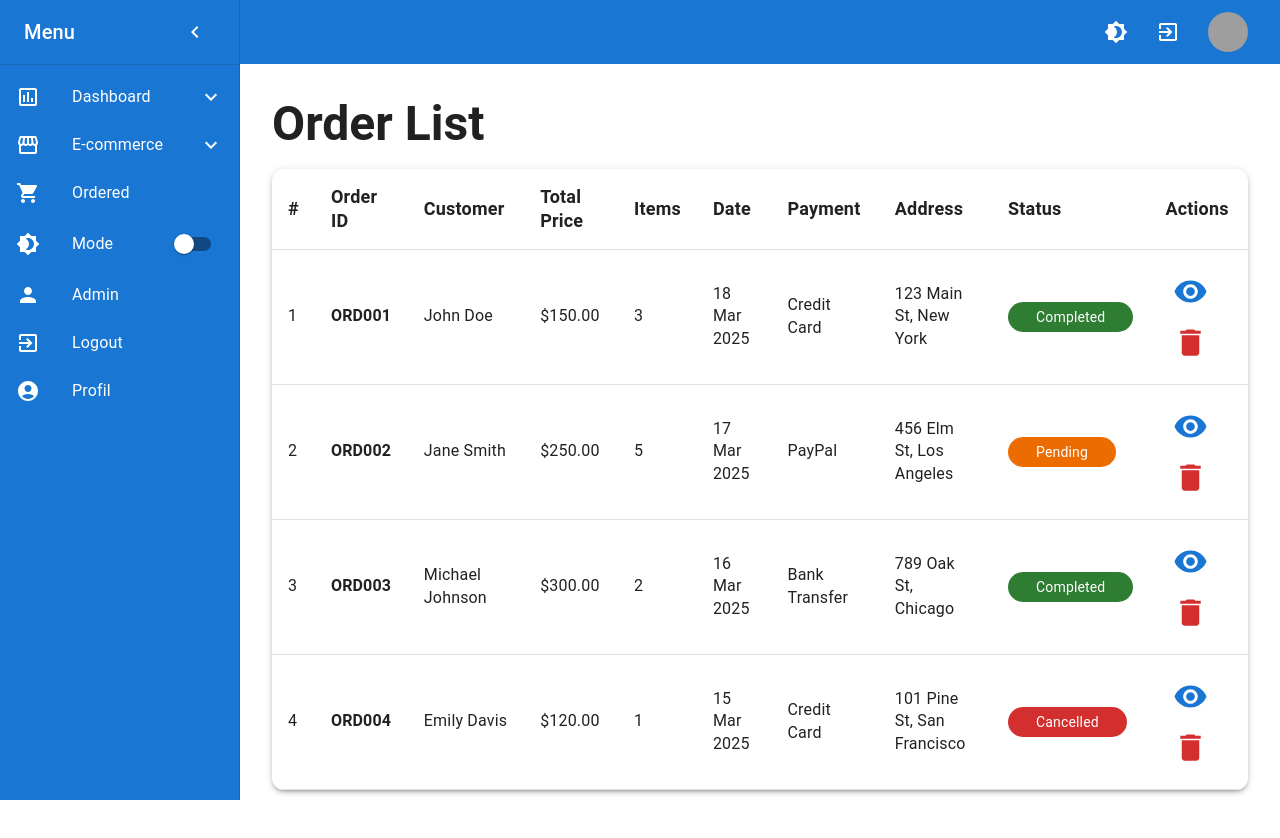
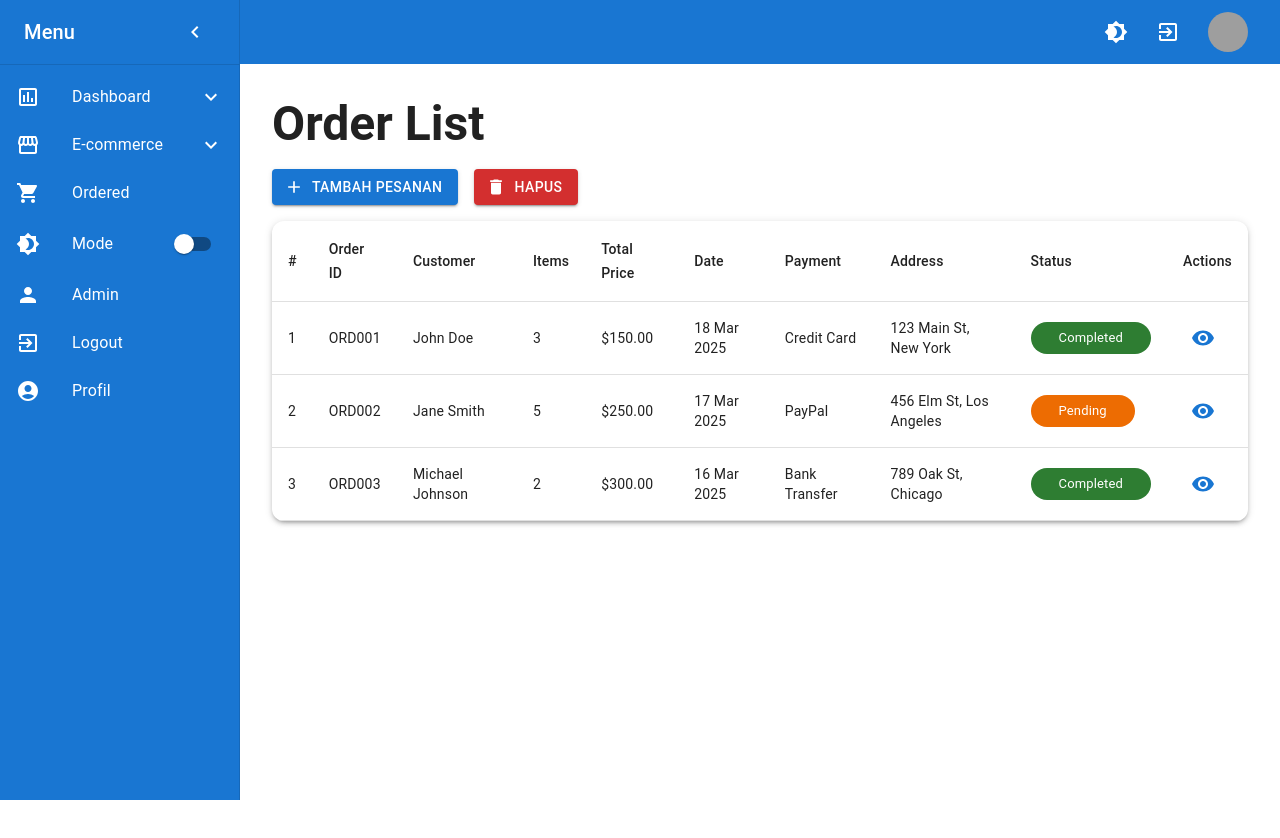
Before and after one commit to projectbinusa/staging-juwangi-client, a React (Vite) app: page /orders in a window 1280 px wide. Shown: the top 838 px of the page. Built offline with nearby package versions, Linux system fonts and the light colour scheme; grey boxes are pictures that could not be loaded.

Commit message:
add pesanan

```diff
--- a/src/pages/e-commerce/OrderList.jsx
+++ b/src/pages/e-commerce/OrderList.jsx
@@ -1,64 +1,83 @@
-// eslint-disable-next-line no-unused-vars
-import React from "react";
-import { Table, TableBody, TableCell, TableContainer, TableHead, TableRow, Paper, Typography, Chip, IconButton, Box, } from "@mui/material";
+import React, { useState } from "react";
+import {
+  Table, TableBody, TableCell, TableContainer, TableHead, TableRow, Paper,
+  Typography, Chip, IconButton, Box, Button, Modal, TextField, Select, MenuItem,
+  Checkbox, FormControl, InputLabel
+} from "@mui/material";
 import VisibilityIcon from "@mui/icons-material/Visibility";
 import DeleteIcon from "@mui/icons-material/Delete";
+import AddIcon from "@mui/icons-material/Add";
+import Swal from "sweetalert2";
 
 const OrderList = () => {
-  const dummyOrders = [
-    {
-      id: "ORD001",
-      customer: "John Doe",
-      total: "$150.00",
-      items: 3,
-      status: "Completed",
-      date: "18 Mar 2025",
-      payment: "Credit Card",
-      address: "123 Main St, New York",
-    },
-    {
-      id: "ORD002",
-      customer: "Jane Smith",
-      total: "$250.00",
-      items: 5,
-      status: "Pending",
-      date: "17 Mar 2025",
-      payment: "PayPal",
-      address: "456 Elm St, Los Angeles",
-    },
-    {
-      id: "ORD003",
-      customer: "Michael Johnson",
-      total: "$300.00",
-      items: 2,
-      status: "Completed",
-      date: "16 Mar 2025",
-      payment: "Bank Transfer",
-      address: "789 Oak St, Chicago",
-    },
-    {
-      id: "ORD004",
-      customer: "Emily Davis",
-      total: "$120.00",
-      items: 1,
-      status: "Cancelled",
-      date: "15 Mar 2025",
-      payment: "Credit Card",
-      address: "101 Pine St, San Francisco",
-    },
-  ];
+  const [orders, setOrders] = useState([
+    { id: "ORD001", customer: "John Doe", items: 3, total: "$150.00", status: "Completed", date: "18 Mar 2025", payment: "Credit Card", address: "123 Main St, New York" },
+    { id: "ORD002", customer: "Jane Smith", items: 5, total: "$250.00", status: "Pending", date: "17 Mar 2025", payment: "PayPal", address: "456 Elm St, Los Angeles" },
+    { id: "ORD003", customer: "Michael Johnson", items: 2, total: "$300.00", status: "Completed", date: "16 Mar 2025", payment: "Bank Transfer", address: "789 Oak St, Chicago" },
+  ]);
+
+  const [selectedOrders, setSelectedOrders] = useState([]);
+  const [openModal, setOpenModal] = useState(false);
+  const [newOrder, setNewOrder] = useState({ name: "", items: "", payment: "", address: "" });
+  const [deleteMode, setDeleteMode] = useState(false);
 
   const getStatusColor = (status) => {
     switch (status) {
-      case "Completed":
-        return "success";
-      case "Pending":
-        return "warning";
-      case "Cancelled":
-        return "error";
-      default:
-        return "default";
+      case "Completed": return "success";
+      case "Pending": return "warning";
+      case "Cancelled": return "error";
+      default: return "default";
     }
+  };
+
+  const handleCheckboxChange = (id) => {
+    setSelectedOrders((prev) => prev.includes(id) ? prev.filter((item) => item !== id) : [...prev, id]);
+  };
+
+  const handleDeleteSelected = () => {
+    if (selectedOrders.length === 0) {
+      Swal.fire("Oops!", "Pilih pesanan terlebih dahulu!", "warning");
+      return;
+    }
+
+    Swal.fire({
+      title: "Yakin ingin menghapus?",
+      text: "Pesanan yang dihapus tidak dapat dikembalikan!",
+      icon: "warning",
+      showCancelButton: true,
+      confirmButtonText: "Ya, hapus!",
+      cancelButtonText: "Batal",
+    }).then((result) => {
+      if (result.isConfirmed) {
+        setOrders(orders.filter((order) => !selectedOrders.includes(order.id)));
+        setSelectedOrders([]);
+        setDeleteMode(false);
+        Swal.fire("Terhapus!", "Pesanan berhasil dihapus.", "success");
+      }
+    });
+  };
+
+  const handleAddOrder = () => {
+    if (!newOrder.name || !newOrder.items || !newOrder.payment || !newOrder.address) {
+      Swal.fire("Oops!", "Semua field harus diisi!", "warning");
+      return;
+    }
+
+    const newId = `ORD00${orders.length + 1}`;
+    setOrders([...orders, {
+      id: newId,
+      customer: newOrder.name,
+      items: newOrder.items,
+      total: `$${newOrder.items * 50}.00`,
+      status: "Pending",
+      date: new Date().toLocaleDateString(),
+      payment: newOrder.payment,
+      address: newOrder.address,
+    }]);
+
+    setNewOrder({ name: "", items: "", payment: "", address: "" });
+    setOpenModal(false);
+    Swal.fire("Berhasil!", "Pesanan berhasil ditambahkan.", "success");
   };
 
   return (
@@ -66,46 +85,68 @@ const OrderList = () => {
       <Typography variant="h3" gutterBottom sx={{ fontWeight: "bold" }}>
         Order List
       </Typography>
+
+      <Box display="flex" gap={2} mb={2}>
+        <Button variant="contained" startIcon={<AddIcon />} onClick={() => setOpenModal(true)}>
+          Tambah Pesanan
+        </Button>
+        <Button
+          variant="contained"
+          color={deleteMode ? "secondary" : "error"}
+          startIcon={<DeleteIcon />}
+          onClick={() => {
+            setDeleteMode(!deleteMode);
+            setSelectedOrders([]);
+          }}
+        >
+          {deleteMode ? "Batal Hapus" : "Hapus"}
+        </Button>
+        {deleteMode && selectedOrders.length > 0 && (
+          <Button variant="contained" color="error" startIcon={<DeleteIcon />} onClick={handleDeleteSelected}>
+            Hapus {selectedOrders.length} Pesanan
+          </Button>
+        )}
+      </Box>
+
       <TableContainer component={Paper} sx={{ borderRadius: "12px", boxShadow: 3 }}>
         <Table>
           <TableHead>
-            <TableRow sx={{ }}>
-              <TableCell sx={{ fontSize: "18px", fontWeight: "bold", py: 2 }}>#</TableCell>
-              <TableCell sx={{ fontSize: "18px", fontWeight: "bold", py: 2 }}>Order ID</TableCell>
-              <TableCell sx={{ fontSize: "18px", fontWeight: "bold", py: 2 }}>Customer</TableCell>
-              <TableCell sx={{ fontSize: "18px", fontWeight: "bold", py: 2 }}>Total Price</TableCell>
-              <TableCell sx={{ fontSize: "18px", fontWeight: "bold", py: 2 }}>Items</TableCell>
-              <TableCell sx={{ fontSize: "18px", fontWeight: "bold", py: 2 }}>Date</TableCell>
-              <TableCell sx={{ fontSize: "18px", fontWeight: "bold", py: 2 }}>Payment</TableCell>
-              <TableCell sx={{ fontSize: "18px", fontWeight: "bold", py: 2 }}>Address</TableCell>
-              <TableCell sx={{ fontSize: "18px", fontWeight: "bold", py: 2 }}>Status</TableCell>
-              <TableCell sx={{ fontSize: "18px", fontWeight: "bold", py: 2 }}>Actions</TableCell>
+            <TableRow>
+              {deleteMode && <TableCell>Pilih</TableCell>}
+              <TableCell>#</TableCell>
+              <TableCell>Order ID</TableCell>
+              <TableCell>Customer</TableCell>
+              <TableCell>Items</TableCell>
+              <TableCell>Total Price</TableCell>
+              <TableCell>Date</TableCell>
+              <TableCell>Payment</TableCell>
+              <TableCell>Address</TableCell>
+              <TableCell>Status</TableCell>
+              <TableCell>Actions</TableCell>
             </TableRow>
           </TableHead>
           <TableBody>
-            {dummyOrders.map((order, index) => (
-              <TableRow key={order.id} sx={{ borderBottom: "1px solid #ddd", height: "80px" }}>
-                <TableCell sx={{ fontSize: "16px" }}>{index + 1}</TableCell>
-                <TableCell sx={{ fontSize: "16px", fontWeight: "bold" }}>{order.id}</TableCell>
-                <TableCell sx={{ fontSize: "16px" }}>{order.customer}</TableCell>
-                <TableCell sx={{ fontSize: "16px" }}>{order.total}</TableCell>
-                <TableCell sx={{ fontSize: "16px" }}>{order.items}</TableCell>
-                <TableCell sx={{ fontSize: "16px" }}>{order.date}</TableCell>
-                <TableCell sx={{ fontSize: "16px" }}>{order.payment}</TableCell>
-                <TableCell sx={{ fontSize: "16px" }}>{order.address}</TableCell>
+            {orders.map((order, index) => (
+              <TableRow key={order.id}>
+                {deleteMode && (
+                  <TableCell>
+                    <Checkbox checked={selectedOrders.includes(order.id)} onChange={() => handleCheckboxChange(order.id)} />
+                  </TableCell>
+                )}
+                <TableCell>{index + 1}</TableCell>
+                <TableCell>{order.id}</TableCell>
+                <TableCell>{order.customer}</TableCell>
+                <TableCell>{order.items}</TableCell>
+                <TableCell>{order.total}</TableCell>
+                <TableCell>{order.date}</TableCell>
+                <TableCell>{order.payment}</TableCell>
+                <TableCell>{order.address}</TableCell>
                 <TableCell>
-                  <Chip
-                    label={order.status}
-                    color={getStatusColor(order.status)}
-                    sx={{ fontSize: "14px", height: "30px", px: 2 }}
-                  />
+                  <Chip label={order.status} color={getStatusColor(order.status)} sx={{ px: 2 }} />
                 </TableCell>
                 <TableCell>
-                  <IconButton sx={{ color: "#1976d2", fontSize: "20px" }}>
-                    <VisibilityIcon fontSize="large" />
-                  </IconButton>
-                  <IconButton sx={{ color: "#d32f2f", fontSize: "20px" }}>
-                    <DeleteIcon fontSize="large" />
+                  <IconButton sx={{ color: "#1976d2" }}>
+                    <VisibilityIcon />
                   </IconButton>
                 </TableCell>
               </TableRow>
@@ -113,6 +154,25 @@ const OrderList = () => {
           </TableBody>
         </Table>
       </TableContainer>
+
+       {/* Modal Tambah Pesanan */}
+       <Modal open={openModal} onClose={() => setOpenModal(false)}>
+        <Box sx={{ width: 400, p: 4, backgroundColor: "white", margin: "auto", mt: 10, borderRadius: "8px", boxShadow: 3 }}>
+          <Typography variant="h6" gutterBottom>Tambah Pesanan</Typography>
+          <TextField fullWidth label="Name" variant="outlined" sx={{ mb: 2 }} value={newOrder.name} onChange={(e) => setNewOrder({ ...newOrder, name: e.target.value })} />
+          <TextField fullWidth label="Items" type="number" variant="outlined" sx={{ mb: 2 }} value={newOrder.items} onChange={(e) => setNewOrder({ ...newOrder, items: e.target.value })} />
+          <FormControl fullWidth sx={{ mb: 2 }}>
+            <InputLabel>Payment</InputLabel>
+            <Select value={newOrder.payment} onChange={(e) => setNewOrder({ ...newOrder, payment: e.target.value })}>
+              <MenuItem value="Credit Card">Credit Card</MenuItem>
+              <MenuItem value="PayPal">PayPal</MenuItem>
+              <MenuItem value="Bank Transfer">Bank Transfer</MenuItem>
+            </Select>
+          </FormControl>
+          <TextField fullWidth label="Address" variant="outlined" sx={{ mb: 2 }} value={newOrder.address} onChange={(e) => setNewOrder({ ...newOrder, address: e.target.value })} />
+          <Button variant="contained" onClick={handleAddOrder}>Add Order</Button>
+        </Box>
+      </Modal>
     </Box>
   );
 };
```
Also changed, not shown: src/pages/e-commerce/Product.jsx (+32 -25 lines).
